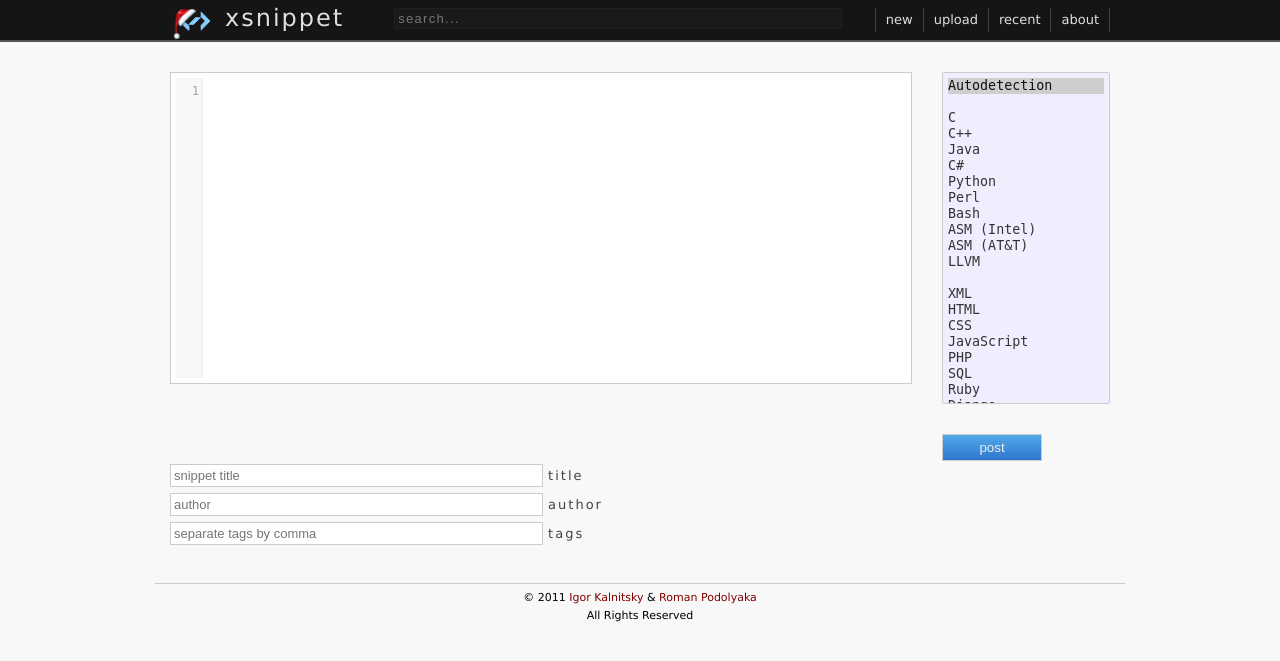
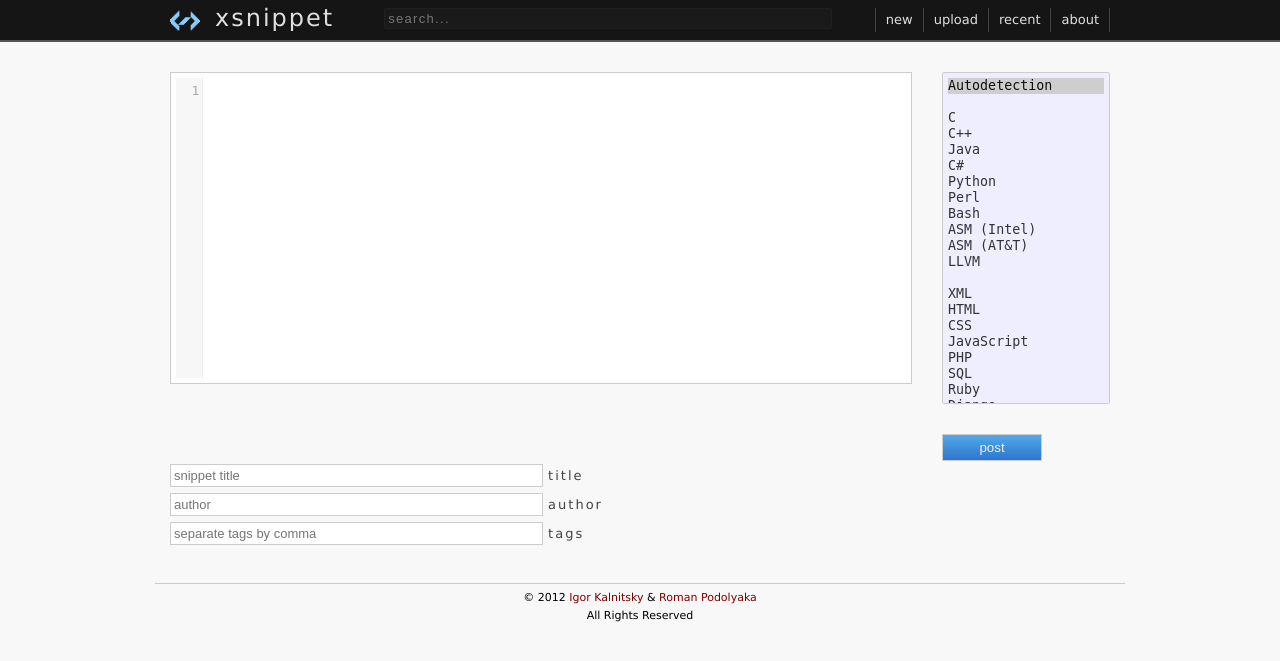
Before and after one commit to xsnippet/xsnippet-api, a Python web app: template templates/new.html in a window 1280 px wide. Shown: the top 661 px of the page. Run offline with Jinja, Linux system fonts and the light colour scheme; the template is opened without the code that fills it, so the values that code supplies are empty.

Commit message:
Change date to 2012. Hide new-year logo.

```diff
--- a/templates/base.html
+++ b/templates/base.html
@@ -33,7 +33,7 @@
 
     <div class="header-wrapper">
     <header>
-      <img src="/static/images/newyear.png" class="holiday" alt="holiday logo">
+      <!-- <img src="/static/images/newyear.png" class="holiday" alt="holiday logo"> -->
       <img class="logo" src="/static/images/logo.png" alt="xsnippet.org logo">
       <h1><a href="/">xsnippet</a></h1>
 
@@ -62,7 +62,7 @@
     </article>
 
     <footer>
-      &copy; 2011 <a href="http://www.kalnitsky.org">Igor Kalnitsky</a>
+      &copy; 2012 <a href="http://www.kalnitsky.org">Igor Kalnitsky</a>
       &amp; <a href="http://www.amd4ever.org.ua">Roman Podolyaka</a>
       <br> All Rights Reserved
     </footer>
```
